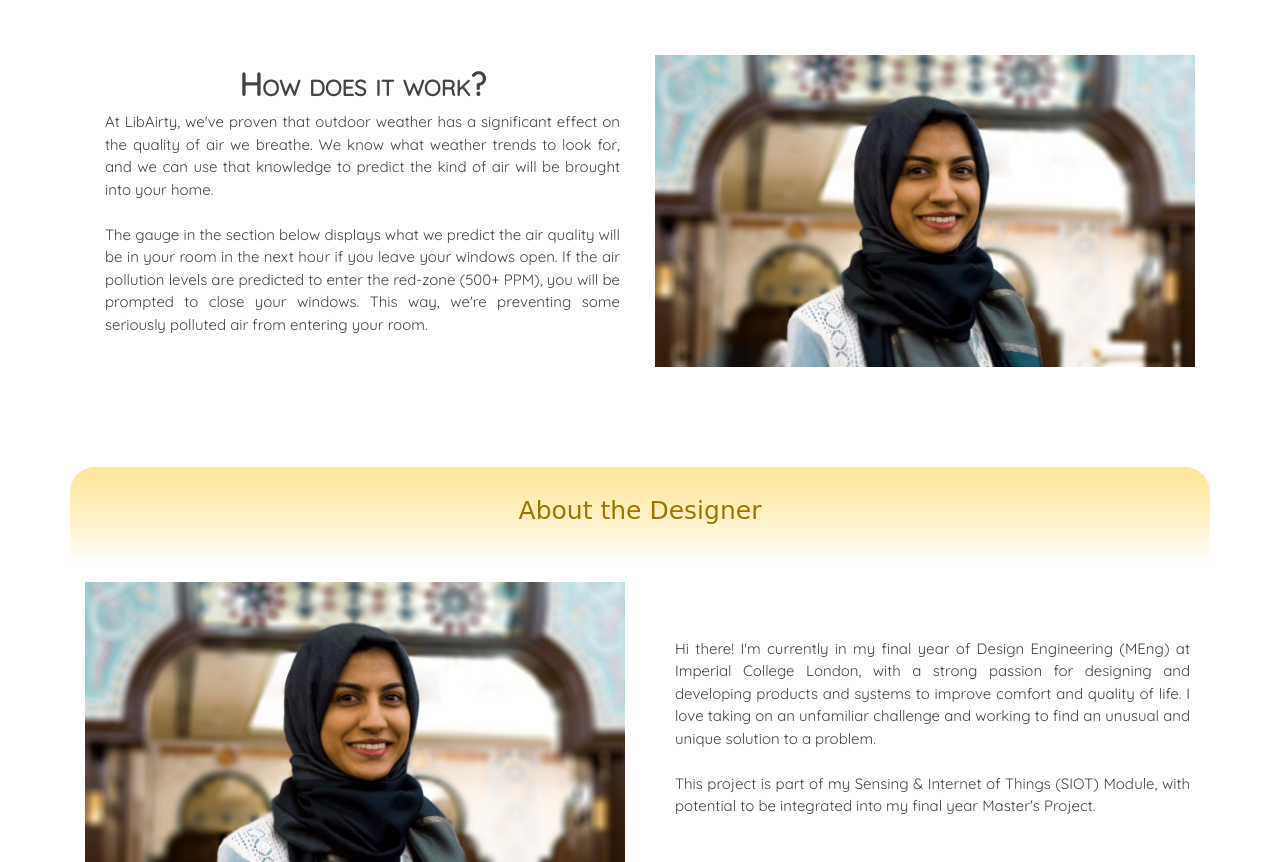
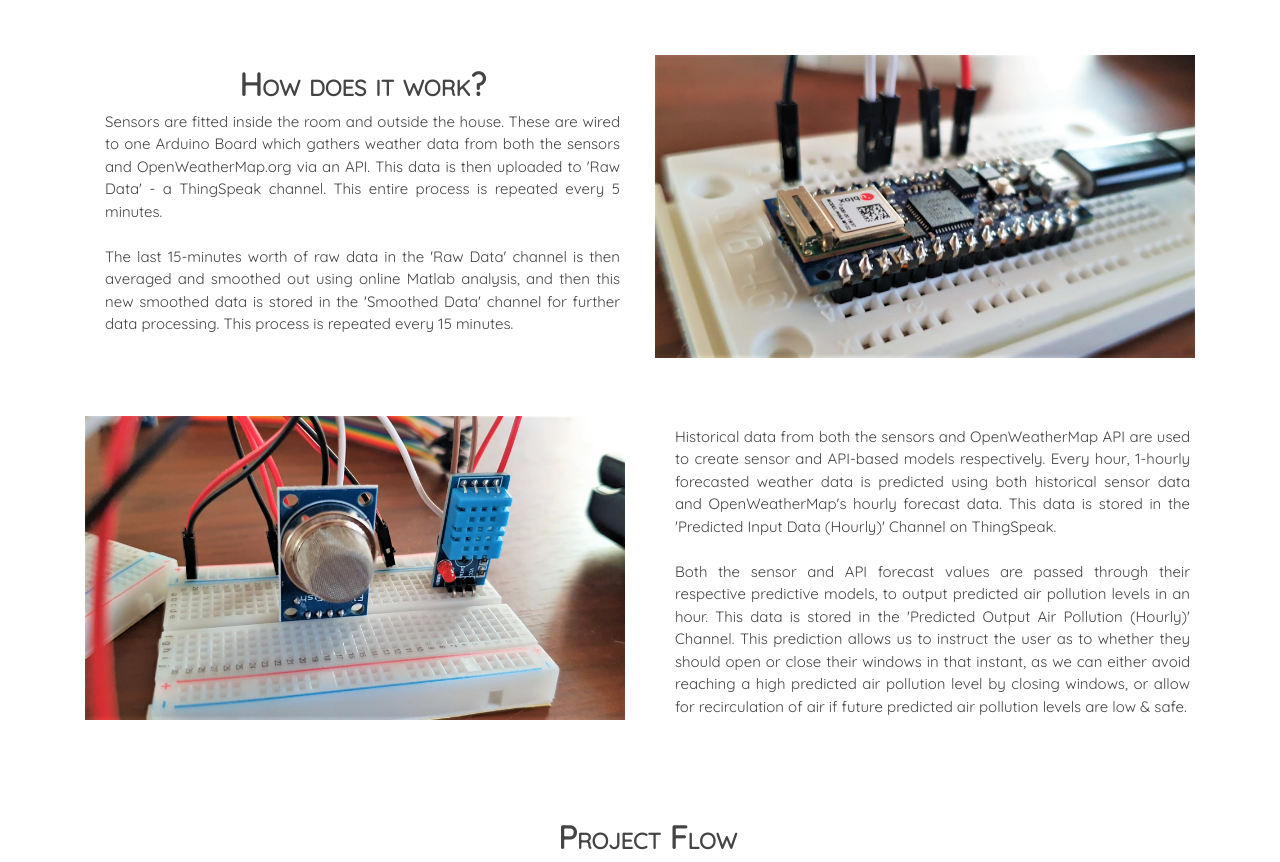
Before and after one commit to sanafp/LibAirty_SIOT, a Flask app: page /about in a window 1280 px wide. Shown: the part 591-1453 px from the top of the page. Run offline with Flask 2, Linux system fonts and the light colour scheme; some libraries are stand-ins or nearby versions; some web fonts are replaced.

Commit message:
updated about page

```diff
--- a/templates/about.html
+++ b/templates/about.html
@@ -27,13 +27,13 @@
   </div>
 </div>
 
-<div class="row" style="padding-top: 50px; padding-bottom: 50px" >
+<div class="row" style="padding-top: 50px" >
 
 	<div class="col-md-6 md-auto content-section-no-bkgrnd-no-justification" style="display: grid; text-align: justify; align-items: center;">
 		<div style="padding-left: 15px;">
 			<h2> How does it work? </h2>
 			<div class = "p-non-centered">
-	       		At LibAirty, we've proven that outdoor weather has a significant effect on the quality of air we breathe. We know what weather trends to look for, and we can use that knowledge to predict the kind of air will be brought into your home. <br><br> The gauge in the section below displays what we predict the air quality will be in your room in the next hour if you leave your windows open. If the air pollution levels are predicted to enter the red-zone (500+ PPM), you will be prompted to close your windows. This way, we're preventing some seriously polluted air from entering your room.
+	       		Sensors are fitted inside the room and outside the house. These are wired to one Arduino Board which gathers weather data from both the sensors and OpenWeatherMap.org via an API. This data is then uploaded to 'Raw Data' - a ThingSpeak channel. This entire process is repeated every 5 minutes. <br><br> The last 15-minutes worth of raw data in the 'Raw Data' channel is then averaged and smoothed out using online Matlab analysis, and then this new smoothed data is stored in the 'Smoothed Data' channel for further data processing. This process is repeated every 15 minutes.
        		</div>
       </div>
   </div>
@@ -41,10 +41,38 @@
   <div class="col-md-6 md-auto">
 
 		<img type="text/javascript"
-         src="{{ url_for('static', filename='designer_profile_photo.png') }}">
+         src="{{ url_for('static', filename='Arduino_board_image.png') }}">
 	</div>
 
 </div>
+
+
+<div class="row" style="padding-top: 50px; padding-bottom: 50px" >
+
+	<div class="col-md-6 md-auto">
+
+		<img type="text/javascript"
+         src="{{ url_for('static', filename='Air_Poll_Sensor_Image.png') }}">
+	</div>
+
+	<div class="col-md-6 md-auto content-section-no-bkgrnd-no-justification" style="display: grid; text-align: justify; align-items: center;">
+		<div style="padding-left: 15px;">
+			<div class = "p-non-centered">
+	       		Historical data from both the sensors and OpenWeatherMap API are used to create sensor and API-based models respectively. Every hour, 1-hourly forecasted weather data is predicted using both historical sensor data and OpenWeatherMap's hourly forecast data. This data is stored in the 'Predicted Input Data (Hourly)' Channel on ThingSpeak. <br><br> Both the sensor and API forecast values are passed through their respective predictive models, to output predicted air pollution levels in an hour. This data is stored in the 'Predicted Output Air Pollution (Hourly)' Channel. This prediction allows us to instruct the user as to whether they should open or close their windows in that instant, as we can either avoid reaching a high predicted air pollution level by closing windows, or allow for recirculation of air if future predicted air pollution levels are low & safe.
+       		</div>
+      </div>
+  </div>
+
+</div>
+
+
+<div class="row" style="display: grid; text-align: justify; align-items: center; padding-left: 15px; margin-top: 20px"  >
+	<h2> Project Flow </h2>
+
+	<img type="text/javascript"
+         src="{{ url_for('static', filename='Project_Flowchart.svg') }}">
+</div>
+
 
 <div class="row section-bar"  style="padding-left: 300px; padding-right: 300px; margin-top: 50px">
   <div class="section-bar-text">
```
Also changed, not shown: README.md, static/Air_Poll_Sensor_Image.png (added), static/Arduino_board_image.png (added), static/Project_Flowchart.svg (added), 2 other files.
